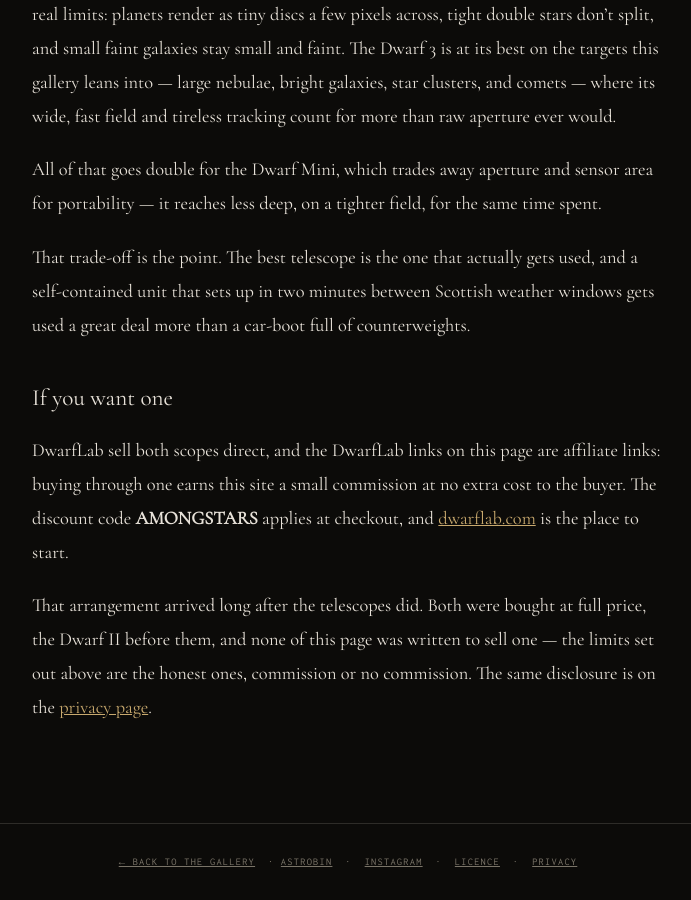
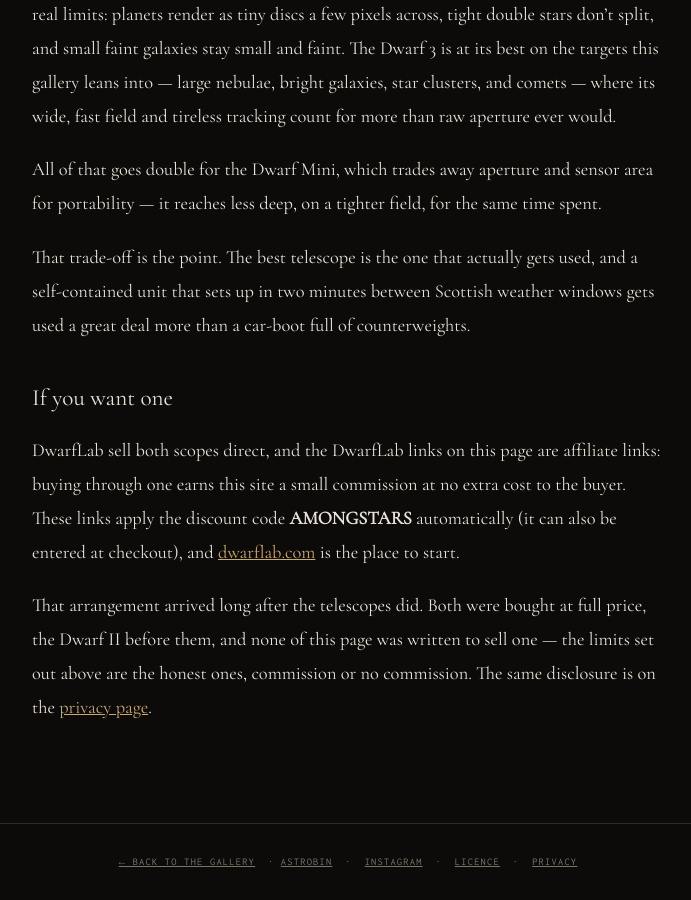
Before and after one commit to CMDRPhaedra/Astrophotography, a Jekyll site: the page built from gear/index.md, in a window 1280 px wide and 900 px high, scrolled down 5576 px. Shown: the whole window, without its empty margins (292-983 px from the left). Built offline with Jekyll 4.4.1, drawn with Linux system fonts in a browser that asks for light colours.

Commit message:
Switch to the new DWARFLAB affiliate link (discount path + aff=511)

```diff
--- a/gear/index.md
+++ b/gear/index.md
@@ -21,7 +21,7 @@
 </style>
 <div class="gear-body" markdown="1">
 
-Nearly everything in the [gallery](/) — every galaxy, nebula, cluster and comet — was captured with a single instrument: a <a href="https://dwarflab.com?aff=511" rel="sponsored nofollow"><strong>Dwarf 3 smart telescope</strong></a>, shooting from light-polluted city skies in Edinburgh, Scotland. A smaller <a href="https://dwarflab.com?aff=511" rel="sponsored nofollow"><strong>Dwarf Mini</strong></a> has since joined it, and the newest captures are starting to come through that one instead. No observatory, no equatorial pier, no cooled astronomy camera. This page is about what these little telescopes are, why they work, and how the images get from photons to the pictures you see here.
+Nearly everything in the [gallery](/) — every galaxy, nebula, cluster and comet — was captured with a single instrument: a <a href="https://dwarflab.com/discount/AMONGSTARS?aff=511" rel="sponsored nofollow"><strong>Dwarf 3 smart telescope</strong></a>, shooting from light-polluted city skies in Edinburgh, Scotland. A smaller <a href="https://dwarflab.com/discount/AMONGSTARS?aff=511" rel="sponsored nofollow"><strong>Dwarf Mini</strong></a> has since joined it, and the newest captures are starting to come through that one instead. No observatory, no equatorial pier, no cooled astronomy camera. This page is about what these little telescopes are, why they work, and how the images get from photons to the pictures you see here.
 
 <figure id="gear-photo" style="margin:2.5rem 0;">
   <img src="/images/dwarf3_telescope.webp" alt="The Dwarf 3 smart telescope behind almost every image on this site" style="width:100%;border:1px solid var(--border);display:block;" onerror="document.getElementById('gear-photo').style.display='none'">
@@ -98,7 +98,7 @@
 
 ### If you want one
 
-DwarfLab sell both scopes direct, and the DwarfLab links on this page are affiliate links: buying through one earns this site a small commission at no extra cost to the buyer. The discount code **AMONGSTARS** applies at checkout, and <a href="https://dwarflab.com?aff=511" rel="sponsored nofollow">dwarflab.com</a> is the place to start.
+DwarfLab sell both scopes direct, and the DwarfLab links on this page are affiliate links: buying through one earns this site a small commission at no extra cost to the buyer. These links apply the discount code **AMONGSTARS** automatically (it can also be entered at checkout), and <a href="https://dwarflab.com/discount/AMONGSTARS?aff=511" rel="sponsored nofollow">dwarflab.com</a> is the place to start.
 
 That arrangement arrived long after the telescopes did. Both were bought at full price, the Dwarf II before them, and none of this page was written to sell one — the limits set out above are the honest ones, commission or no commission. The same disclosure is on the [privacy page](/privacy/).
 
```
